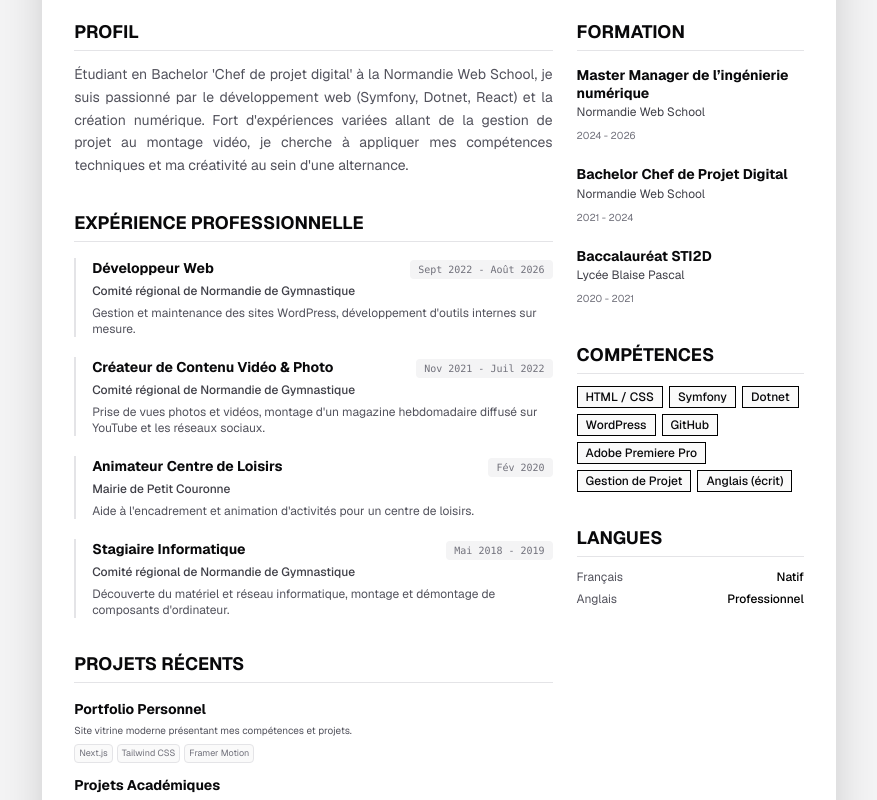
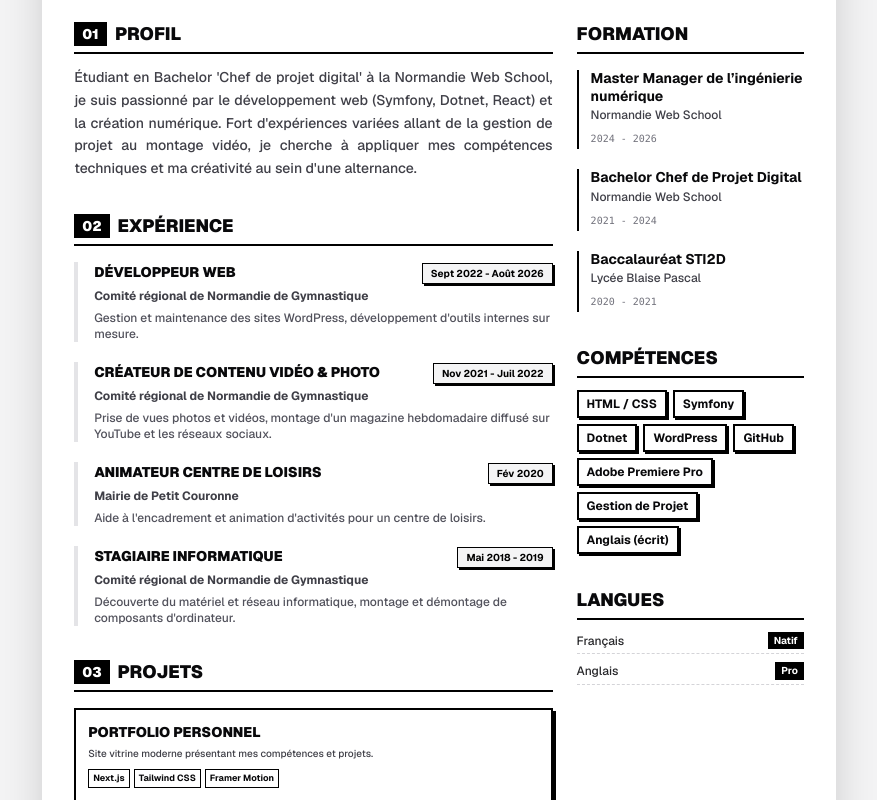
Before and after one commit to UgoRastell/mon-portfolio, a Next.js app: page /cv in a window 1280 px wide. Shown: the part 300-1100 px from the top of the page, without its empty margins (201-1078 px from the left). Built offline with nearby package versions, Linux system fonts and the light colour scheme.

Commit message:
refactor: Revamp CV component styles for enhanced visual hierarchy and readability, including font weight adjustments and border updates

```diff
--- a/app/cv/page.tsx
+++ b/app/cv/page.tsx
@@ -28,12 +28,12 @@ export default function CV() {
         <div className="p-6 md:p-8 flex flex-col gap-5 h-full">
 
           {/* Header */}
-          <header className="flex flex-col md:flex-row items-start md:items-center justify-between gap-6 border-b-2 border-black pb-5 shrink-0">
+          <header className="flex flex-col md:flex-row items-start md:items-center justify-between gap-6 border-b-4 border-black pb-5 shrink-0">
             <div className="space-y-2">
               <h1 className="text-3xl md:text-4xl font-black uppercase tracking-tighter">{DATA.name}</h1>
-              <p className="text-lg md:text-xl font-medium text-zinc-600">{DATA.title}</p>
+              <p className="text-lg md:text-xl font-bold text-zinc-800">{DATA.title}</p>
 
-              <div className="flex flex-wrap gap-4 mt-4 text-sm font-medium text-zinc-600">
+              <div className="flex flex-wrap gap-4 mt-4 text-sm font-bold text-zinc-800">
                 {/* Note: You might want to add email/phone to DATA if you want them displayed */}
                 <div className="flex items-center gap-1">
                   <MapPin className="w-4 h-4" />
@@ -73,42 +73,51 @@ export default function CV() {
             <div className="md:col-span-2 space-y-8">
               {/* Profile */}
               <section>
-                <h2 className="text-lg font-bold uppercase border-b border-zinc-200 pb-1 mb-3">Profil</h2>
-                <p className="text-zinc-600 text-sm leading-relaxed text-justify">
+                <h2 className="text-lg font-black uppercase border-b-2 border-black pb-1 mb-3 flex items-center gap-2">
+                  <span className="bg-black text-white px-2 py-0.5 text-sm">01</span>
+                  Profil
+                </h2>
+                <p className="text-zinc-700 text-sm leading-relaxed text-justify font-medium">
                   {DATA.about}
                 </p>
               </section>
 
               {/* Experience */}
               <section>
-                <h2 className="text-lg font-bold uppercase border-b border-zinc-200 pb-1 mb-4">Expérience Professionnelle</h2>
+                <h2 className="text-lg font-black uppercase border-b-2 border-black pb-1 mb-4 flex items-center gap-2">
+                  <span className="bg-black text-white px-2 py-0.5 text-sm">02</span>
+                  Expérience
+                </h2>
                 <div className="space-y-5">
                   {DATA.experience.map((exp, i) => (
-                    <div key={i} className="relative pl-4 border-l-2 border-zinc-200">
+                    <div key={i} className="relative pl-4 border-l-4 border-zinc-200 hover:border-black transition-colors">
                       <div className="flex flex-col sm:flex-row sm:items-baseline sm:justify-between mb-1">
-                        <h3 className="font-bold text-sm">{exp.role}</h3>
-                        <span className="text-[10px] font-mono text-zinc-500 bg-zinc-100 px-2 py-0.5 rounded">{exp.period}</span>
+                        <h3 className="font-black text-sm uppercase">{exp.role}</h3>
+                        <span className="text-[10px] font-bold text-black bg-zinc-100 border border-black px-2 py-0.5 rounded-none shadow-[2px_2px_0px_0px_rgba(0,0,0,1)]">{exp.period}</span>
                       </div>
-                      <div className="text-xs font-medium text-zinc-700 mb-1.5">{exp.company}</div>
-                      <p className="text-xs text-zinc-600">{exp.description}</p>
+                      <div className="text-xs font-bold text-zinc-700 mb-1.5">{exp.company}</div>
+                      <p className="text-xs text-zinc-600 font-medium">{exp.description}</p>
                     </div>
                   ))}
                 </div>
               </section>
 
-              {/* Projects (Optional selection for CV) */}
+              {/* Projects */}
               <section>
-                <h2 className="text-lg font-bold uppercase border-b border-zinc-200 pb-1 mb-4">Projets Récents</h2>
-                <div className="space-y-3">
+                <h2 className="text-lg font-black uppercase border-b-2 border-black pb-1 mb-4 flex items-center gap-2">
+                  <span className="bg-black text-white px-2 py-0.5 text-sm">03</span>
+                  Projets
+                </h2>
+                <div className="space-y-4">
                   {DATA.projects.slice(0, 3).map((project) => (
-                    <div key={project.id}>
+                    <div key={project.id} className="border-2 border-black p-3 shadow-[3px_3px_0px_0px_rgba(0,0,0,1)]">
                       <div className="flex items-baseline justify-between mb-1">
-                        <h3 className="font-bold text-sm">{project.title}</h3>
+                        <h3 className="font-black text-sm uppercase">{project.title}</h3>
                       </div>
-                      <p className="text-[10px] text-zinc-600 mb-1.5">{project.desc}</p>
+                      <p className="text-[10px] text-zinc-700 mb-2 font-medium">{project.desc}</p>
                       <div className="flex flex-wrap gap-1">
                         {project.tech.map((t) => (
-                          <span key={t} className="text-[9px] border border-zinc-200 px-1 py-0.5 rounded bg-zinc-50 text-zinc-500">
+                          <span key={t} className="text-[9px] font-bold border border-black px-1 py-0.5 bg-white">
                             {t}
                           </span>
                         ))}
@@ -123,13 +132,13 @@ export default function CV() {
             <div className="space-y-8">
               {/* Education */}
               <section>
-                <h2 className="text-lg font-bold uppercase border-b border-zinc-200 pb-1 mb-4">Formation</h2>
+                <h2 className="text-lg font-black uppercase border-b-2 border-black pb-1 mb-4">Formation</h2>
                 <div className="space-y-5">
                   {DATA.education.map((edu, i) => (
-                    <div key={i}>
+                    <div key={i} className="border-l-2 border-black pl-3">
                       <h3 className="font-bold text-sm leading-tight mb-0.5">{edu.degree}</h3>
-                      <div className="text-xs text-zinc-700 mb-0.5">{edu.school}</div>
-                      <span className="text-[10px] text-zinc-500">{edu.period}</span>
+                      <div className="text-xs font-medium text-zinc-700 mb-0.5">{edu.school}</div>
+                      <span className="text-[10px] text-zinc-500 font-mono">{edu.period}</span>
                     </div>
                   ))}
                 </div>
@@ -137,27 +146,27 @@ export default function CV() {
 
               {/* Skills */}
               <section>
-                <h2 className="text-lg font-bold uppercase border-b border-zinc-200 pb-1 mb-3">Compétences</h2>
+                <h2 className="text-lg font-black uppercase border-b-2 border-black pb-1 mb-3">Compétences</h2>
                 <div className="flex flex-wrap gap-1.5">
                   {DATA.skills.map((skill) => (
-                    <span key={skill} className="text-xs font-medium border border-black px-2 py-0.5 bg-zinc-50">
+                    <span key={skill} className="text-xs font-bold border-2 border-black px-2 py-1 bg-white shadow-[2px_2px_0px_0px_rgba(0,0,0,1)]">
                       {skill}
                     </span>
                   ))}
                 </div>
               </section>
 
-              {/* Languages / Other (Hardcoded for now as not in schema) */}
+              {/* Languages */}
               <section>
-                <h2 className="text-lg font-bold uppercase border-b border-zinc-200 pb-1 mb-3">Langues</h2>
-                <ul className="space-y-1.5 text-xs text-zinc-600">
-                  <li className="flex justify-between">
+                <h2 className="text-lg font-black uppercase border-b-2 border-black pb-1 mb-3">Langues</h2>
+                <ul className="space-y-2 text-xs font-medium text-zinc-800">
+                  <li className="flex justify-between items-center border-b border-dashed border-zinc-300 pb-1">
                     <span>Français</span>
-                    <span className="font-medium text-black">Natif</span>
+                    <span className="font-bold bg-black text-white px-1.5 py-0.5 text-[10px]">Natif</span>
                   </li>
-                  <li className="flex justify-between">
+                  <li className="flex justify-between items-center border-b border-dashed border-zinc-300 pb-1">
                     <span>Anglais</span>
-                    <span className="font-medium text-black">Professionnel</span>
+                    <span className="font-bold bg-black text-white px-1.5 py-0.5 text-[10px]">Pro</span>
                   </li>
                 </ul>
               </section>
```
